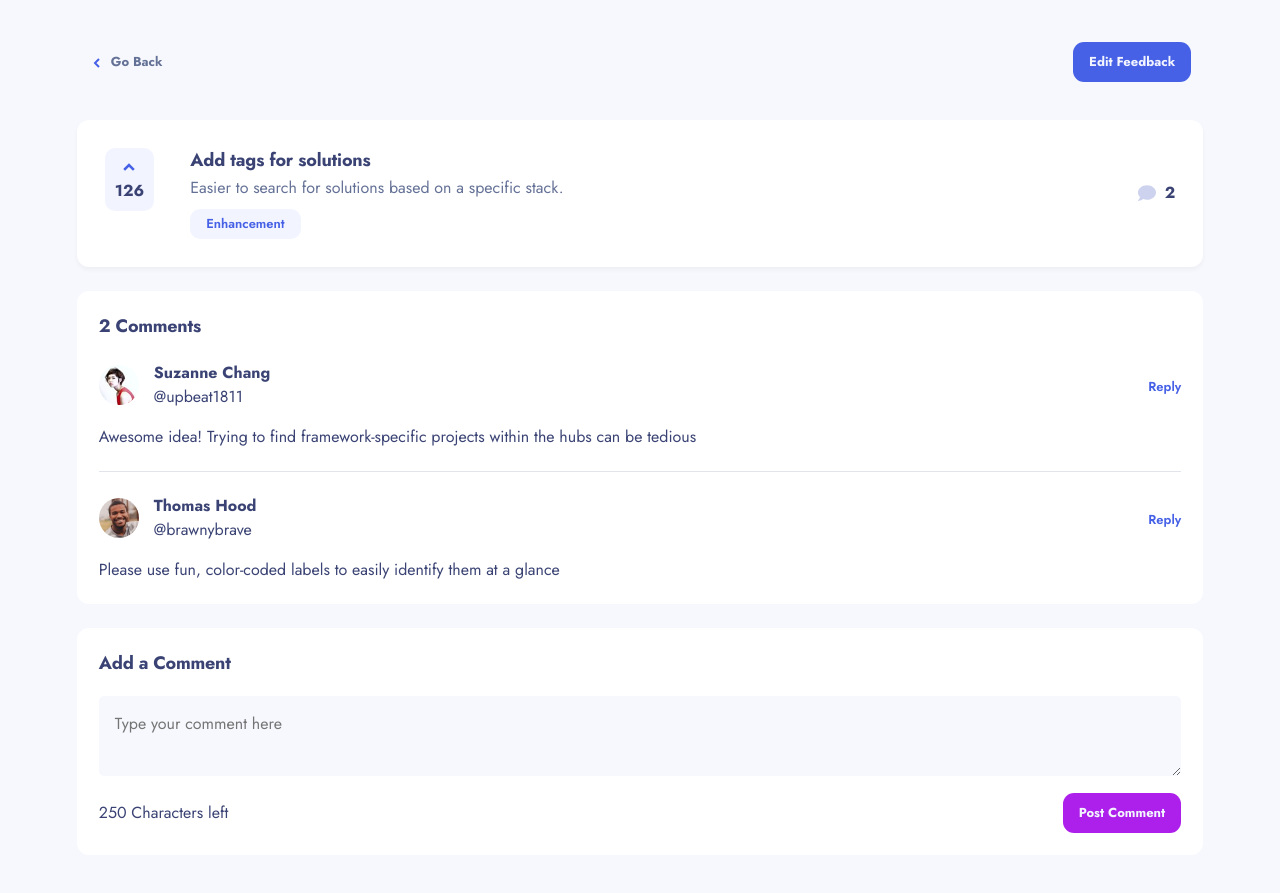
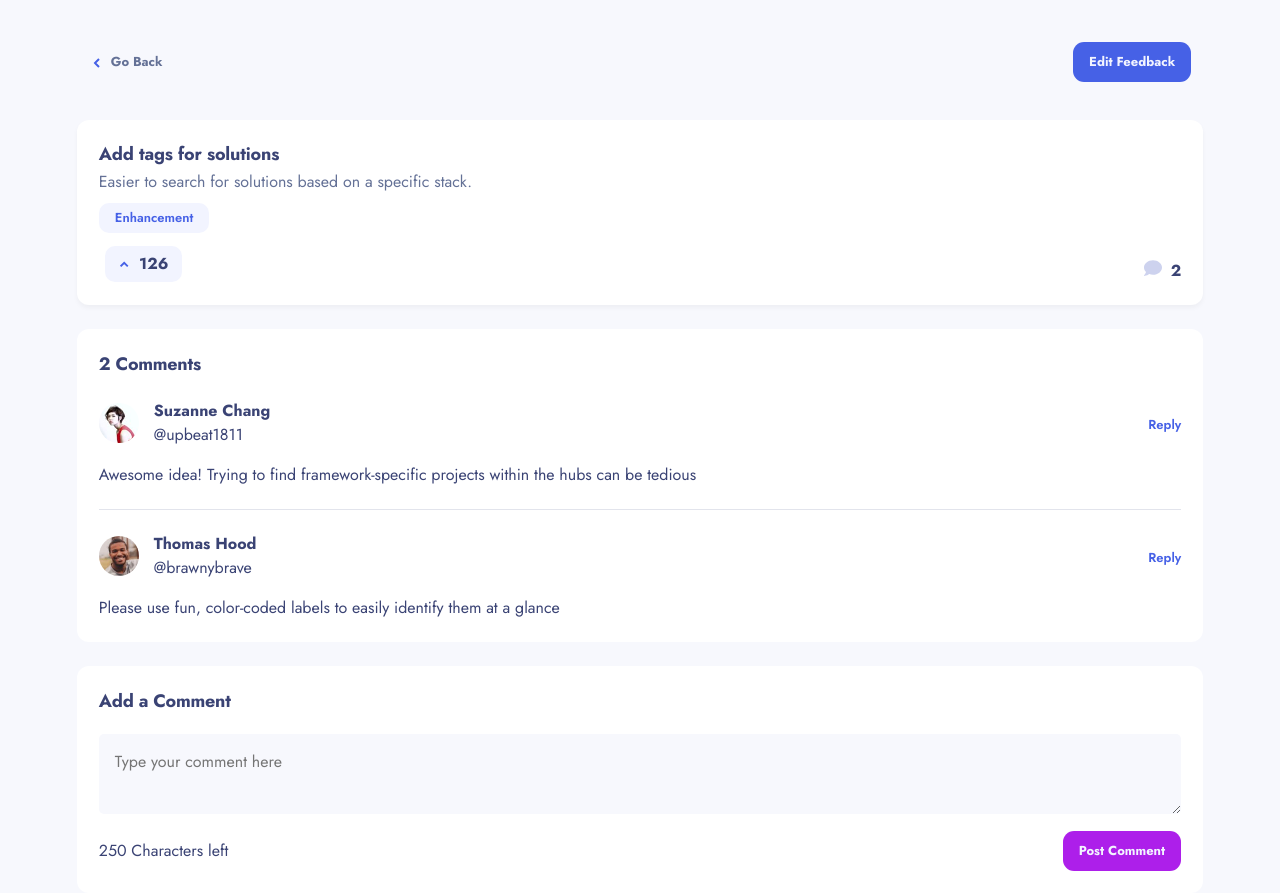
Before and after one commit to crsecu/productFeedbackApp, a React (Vite) app: page /feedbackDetail/1 in a window 1280 px wide. Before the commit the page ends 855 px from the top, so only its background shows below. Built offline with nearby package versions, Linux system fonts and the light colour scheme; data requests are answered from the project's data file.

Commit message:
decouple suggestion feedback card from roadmap feedback cards; fix the syntax for extending a styled custom component

```diff
--- a/src/features/feedback/FeedbackCard.tsx
+++ b/src/features/feedback/FeedbackCard.tsx
@@ -1,9 +1,8 @@
 import { memo, ReactNode } from "react";
 import styled from "styled-components";
-import device from "../../styles/breakpoints";
 import { panelStyles } from "../../styles/features/FeedbackStyles";
 
-export const StyledFeedbackCard = styled.div`
+export const StyledFeedbackCard = styled.article`
   ${panelStyles}
 
   position: relative;
@@ -13,32 +12,19 @@ export const StyledFeedbackCard = styled.div`
   & p {
     text-wrap: wrap;
   }
-
-  @media ${device.sm} {
-    display: flex;
-    gap: 26px;
-    padding: 28px 22px;
-
-    & > div,
-    a {
-      display: flex;
-      justify-content: space-between;
-      gap: 6px;
-      flex-grow: 1;
-    }
-  }
-
-  @media ${device.md} {
-    gap: 36px;
-    padding: 28px;
-  }
 `;
 
 interface FeedbackCardProps {
   children: ReactNode;
+  className?: string;
 }
-function FeedbackCard({ children }: FeedbackCardProps): React.JSX.Element {
-  return <StyledFeedbackCard>{children}</StyledFeedbackCard>;
+function FeedbackCard({
+  children,
+  className,
+}: FeedbackCardProps): React.JSX.Element {
+  return (
+    <StyledFeedbackCard className={className}>{children}</StyledFeedbackCard>
+  );
 }
 
 export default memo(FeedbackCard);
--- a/src/features/feedback/FeedbackList.tsx
+++ b/src/features/feedback/FeedbackList.tsx
@@ -31,6 +31,53 @@ const StyledFeedbackList = styled.section`
     }
   }
 `;
+
+const SuggestionCard = styled(FeedbackCard)`
+  @media ${device.sm} {
+    display: flex;
+    gap: 26px;
+    padding: 28px 22px;
+
+    & a {
+      display: flex;
+      justify-content: space-between;
+      gap: 6px;
+      flex-grow: 1;
+    }
+  }
+
+  @media ${device.md} {
+    gap: 36px;
+    padding: 28px;
+  }
+`;
+
+const UpvoteButtonSuggestion = styled(UpvoteButton)`
+  @media ${device.sm} {
+    position: initial;
+    height: fit-content;
+    padding: 10px 8px 8px;
+
+    & svg {
+      display: block;
+      margin: auto;
+      margin-bottom: 5px;
+      height: 14px;
+      width: 14px;
+    }
+  }
+
+  @media ${device.md} {
+    padding: 12px 10px 8px;
+
+    & svg {
+      margin-bottom: 5px;
+      height: 14px;
+      width: 14px;
+    }
+  }
+`;
+
 interface FeedbackListProps {
   suggestions: SuggestionFeedback[];
 }
@@ -46,8 +93,8 @@ function FeedbackList({ suggestions }: FeedbackListProps): React.JSX.Element {
     return suggestionsSorted.map((item) => {
       return (
         <li key={item.id}>
-          <FeedbackCard>
-            <UpvoteButton
+          <SuggestionCard>
+            <UpvoteButtonSuggestion
               feedbackId={item.id}
               initialUpvoteCount={item.upvotes}
             />
@@ -56,7 +103,7 @@ function FeedbackList({ suggestions }: FeedbackListProps): React.JSX.Element {
               <FeedbackCardContent feedback={item} />
               <CommentCount count={item.commentCount} />
             </Link>
-          </FeedbackCard>
+          </SuggestionCard>
         </li>
       );
     });
--- a/src/features/feedback/FilterByCategory.tsx
+++ b/src/features/feedback/FilterByCategory.tsx
@@ -4,10 +4,13 @@ import CategoryItem from "./CategoryItem";
 import { handleOptionChange } from "../../utils/helpers";
 import { CATEGORY_OPTIONS } from "../../types/feedback.types";
 import styled from "styled-components";
-import { Card } from "../../styles/features/FeedbackStyles";
+import { panelStyles } from "../../styles/features/FeedbackStyles";
 import device from "../../styles/breakpoints";
 
-const StyledFilterByCategory = styled(Card)``;
+const StyledFilterByCategory = styled.section`
+  ${panelStyles}
+  padding: 20px;
+`;
 
 const CategoryList = styled.ul`
   display: flex;
--- a/src/features/feedback/UpvoteButton.tsx
+++ b/src/features/feedback/UpvoteButton.tsx
@@ -9,7 +9,6 @@ import { showNotification } from "../../store/slices/toastNotificationSlice";
 import { useState } from "react";
 import styled from "styled-components";
 import { IoChevronUpSharp } from "react-icons/io5";
-import device from "../../styles/breakpoints";
 
 const StyledUpvoteButton = styled.button`
   position: absolute;
@@ -32,30 +31,6 @@ const StyledUpvoteButton = styled.button`
   & path {
     stroke-width: 18%;
   }
-
-  @media ${device.sm} {
-    position: initial;
-    height: fit-content;
-    padding: 10px 8px 8px;
-
-    & svg {
-      display: block;
-      margin: auto;
-      margin-bottom: 5px;
-      height: 14px;
-      width: 14px;
-    }
-  }
-
-  @media ${device.md} {
-    padding: 12px 10px 8px;
-
-    & svg {
-      margin-bottom: 5px;
-      height: 14px;
-      width: 14px;
-    }
-  }
 `;
 
 const StyledChevronUp = styled(IoChevronUpSharp)`
@@ -66,11 +41,13 @@ const StyledChevronUp = styled(IoChevronUpSharp)`
 interface UpvoteButtonProps {
   feedbackId: string;
   initialUpvoteCount: number;
+  className?: string;
 }
 
 function UpvoteButton({
   feedbackId,
   initialUpvoteCount,
+  className,
 }: UpvoteButtonProps): React.JSX.Element {
   const dispatch = useAppDispatch();
 
@@ -105,9 +82,10 @@ function UpvoteButton({
 
   return (
     <StyledUpvoteButton
+      className={className}
       disabled={isLoading}
       onClick={handleUpvote}
-      className={isFeedbackUpvoted ? "upvoted" : ""}
+      // className={isFeedbackUpvoted ? "upvoted" : ""}
     >
       <StyledChevronUp size="0.65rem" />{" "}
       <span>{isLoading ? "Upvoting..." : upvoteCount}</span>
--- a/src/features/roadmap/RoadmapPage.tsx
+++ b/src/features/roadmap/RoadmapPage.tsx
@@ -18,7 +18,7 @@ const StyledRoadmapPage = styled.div`
   ${PageStyles}
   padding: 0;
 
-  & section:first-child {
+  & > section:first-child {
     justify-content: space-between;
     padding: 24px 20px;
   }
--- a/src/features/roadmap/RoadmapPreviewTile.tsx
+++ b/src/features/roadmap/RoadmapPreviewTile.tsx
@@ -1,12 +1,15 @@
 import RoadmapPreviewItem from "./RoadmapPreviewItem";
 import { RoadmapStats, RoadmapStatus } from "../../types/roadmap.types";
 import styled from "styled-components";
-import { Card } from "../../styles/features/FeedbackStyles";
+import { panelStyles } from "../../styles/features/FeedbackStyles";
 import { StyledLink } from "../../styles/UIStyles";
 import { H2 } from "../../styles/Typography";
 import device from "../../styles/breakpoints";
 
-const StyledRoadmapPreviewTile = styled(Card)`
+const StyledRoadmapPreviewTile = styled.section`
+  ${panelStyles}
+  padding: 20px;
+
   display: initial;
 
   & div,
--- a/src/features/roadmap/RoadmapStatusSection.tsx
+++ b/src/features/roadmap/RoadmapStatusSection.tsx
@@ -11,10 +11,11 @@ import FeedbackCardContent from "../feedback/FeedbackCardContent";
 import { ReactNode } from "react";
 import CommentCount from "../comments/CommentCount";
 import styled from "styled-components";
-import { StyledFeedbackCard } from "../feedback/FeedbackCard";
+
 import { RoadmapStatus } from "../../types/roadmap.types";
+import FeedbackCard from "../feedback/FeedbackCard";
 
-const RoadmapFeedbackCard = styled(StyledFeedbackCard)<{
+const RoadmapFeedbackCard = styled(FeedbackCard)<{
   $status: RoadmapStatus;
 }>`
   border-top: 6px solid ${({ $status }) => `var(--color-status-${$status})`};
--- a/src/features/roadmap/RoadmapStatusTabBar.tsx
+++ b/src/features/roadmap/RoadmapStatusTabBar.tsx
@@ -18,7 +18,7 @@ const TabButtons = styled.div`
 const TabPanel = styled.section`
   @media ${device.sm} {
     &[role="tabpanel"] {
-      padding: 28px 10vw;
+      /* padding: 28px 10vw; */
     }
   }
 `;
--- a/src/utils/customHooks.ts
+++ b/src/utils/customHooks.ts
@@ -4,16 +4,16 @@ import { useEffect, useState } from "react";
 
 /* Hook that returns true if the viewport width is less than 768px (mobile + tablet breakpoint)  */
 export function useIsMobile(): boolean {
-  const [isMobile, setIsMobile] = useState<boolean>(window.innerWidth < 768);
+  const [isMobile, setIsMobile] = useState<boolean>(window.innerWidth < 640);
 
   useEffect(() => {
     const handleResize = debounce(() => {
       const viewportWidth = window.innerWidth;
       if (
-        (isMobile && viewportWidth >= 768) ||
-        (!isMobile && viewportWidth < 768)
+        (isMobile && viewportWidth >= 640) ||
+        (!isMobile && viewportWidth < 640)
       ) {
-        setIsMobile(viewportWidth < 768);
+        setIsMobile(viewportWidth < 640);
       }
     }, 100);
 
```
Also changed, not shown: src/features/comments/CommentCount.tsx (+4 -3 lines).
